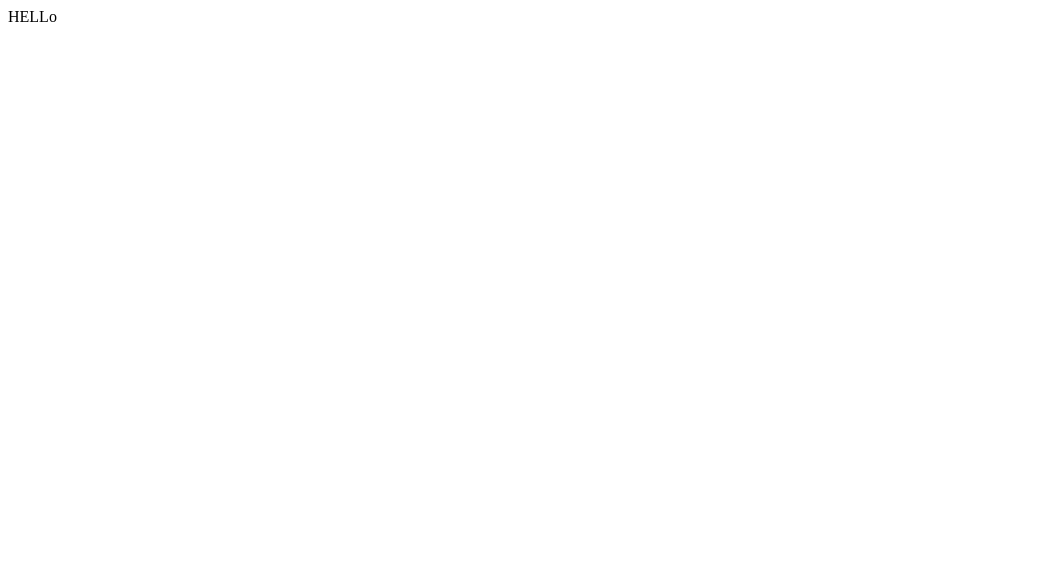
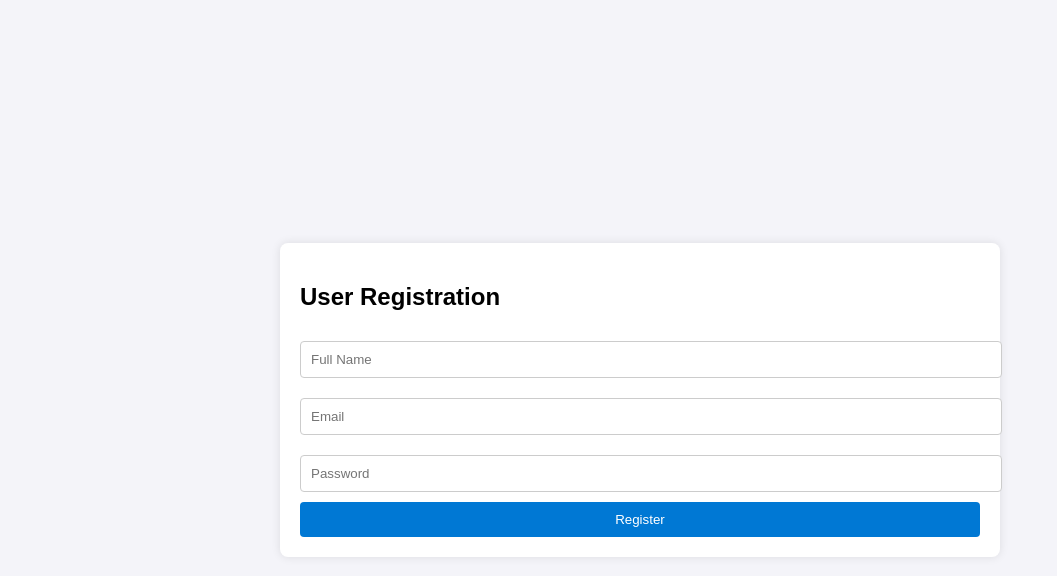
Before and after one commit to mpaiz-spec/mewebsite, a plain HTML site: page index.html in a window 1280 px wide. Shown: the whole page, without its empty margins (0-1057 px from the left). Drawn offline with Linux system fonts and the light colour scheme.

Commit message:
Add files via upload

```diff
--- a/index.html
+++ b/index.html
@@ -1,5 +1,71 @@
-<html>
+<!DOCTYPE html>
+<html lang="en">
+<head>
+    <meta charset="UTF-8">
+    <meta name="viewport" content="width=device-width, initial-scale=1.0">
+    <title>Registration Form</title>
+    <style>
+        body {
+            font-family: Arial, sans-serif;
+            margin: 0;
+            display: flex;
+            justify-content: center;
+            align-items: center;
+            height: 100vh;
+            background-color: #f4f4f9;
+        }
+        .container {
+            background: #fff;
+            padding: 20px;
+            border-radius: 8px;
+            box-shadow: 0 0 10px rgba(0, 0, 0, 0.1);
+        }
+        .container h2 {
+            margin-bottom: 20px;
+        }
+        .container input {
+            width: 100%;
+            padding: 10px;
+            margin: 10px 0;
+            border: 1px solid #ccc;
+            border-radius: 4px;
+        }
+        .container button {
+            width: 100%;
+            padding: 10px;
+            background: #0078d4;
+            color: white;
+            border: none;
+            border-radius: 4px;
+            cursor: pointer;
+        }
+        .container button:hover {
+            background: #005ea2;
+        }
+    </style>
+</head>
 <body>
-HELLo
-<body>
-<html>
+    <div class="container">
+        <h2>User Registration</h2>
+        <form id="registrationForm">
+            <input type="text" id="name" placeholder="Full Name" required>
+            <input type="email" id="email" placeholder="Email" required>
+            <input type="password" id="password" placeholder="Password" required>
+            <button type="button" onclick="registerUser()">Register</button>
+        </form>
+    </div>
+    <script>
+        function registerUser() {
+            const name = document.getElementById('name').value;
+            const email = document.getElementById('email').value;
+            const password = document.getElementById('password').value;
+
+            if (name && email && password) {
+                alert(`Registration Successful!\nName: ${name}\nEmail: ${email}`);
+            } else {
+                alert('Please fill in all fields');
+            }
+        }
+    </script>
+</body>
+</html>
```
